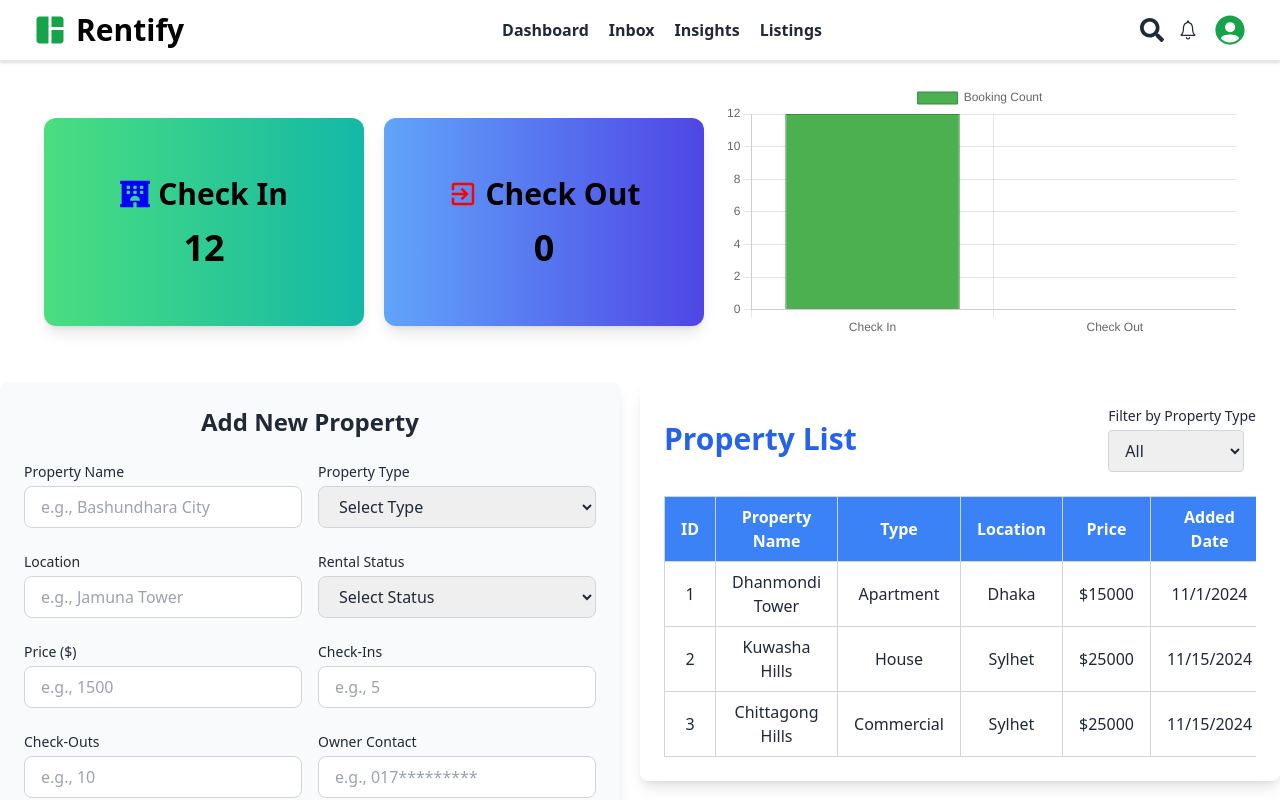
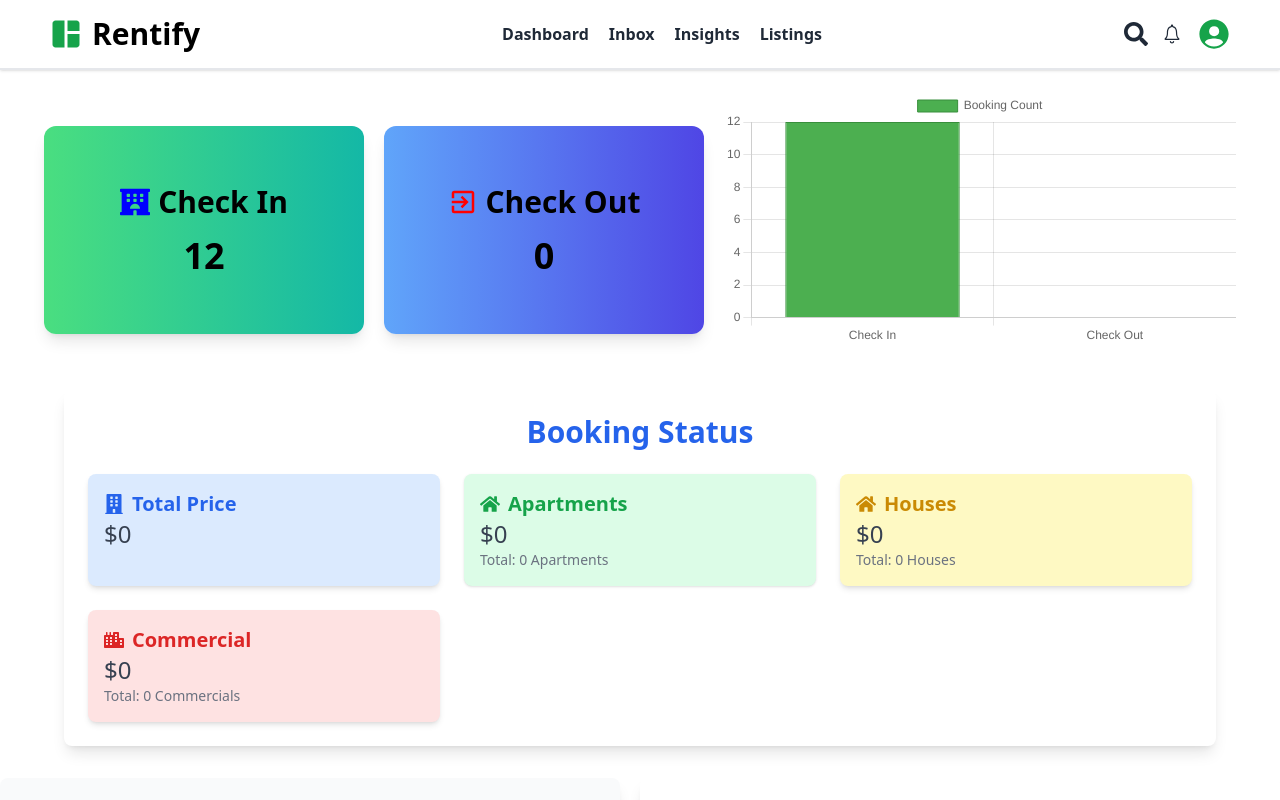
Before and after one commit to majbaulhoque/Hotel-Dashboard, a React app: page / in a window 1280 px wide. Shown: the top 800 px of the page. Built offline with nearby package versions, Linux system fonts and the light colour scheme; the HTML template or start-up script is replaced by a standard one.

Commit message:
added booking staus

```diff
--- a/src/Component/NavBar.jsx
+++ b/src/Component/NavBar.jsx
@@ -6,30 +6,46 @@ import { IoPersonCircleSharp } from "react-icons/io5";
 
 const Navbar = () => {
     return (
-        <div className='flex justify-between items-center py-3 px-8 border-b-2 shadow'>
-            <div>
+        <div className="flex flex-wrap justify-between items-center py-3 px-4 sm:px-6 md:px-8 lg:py-4 lg:px-12 border-b-2 shadow">
+            {/* Logo Section */}
+            <div className="flex-shrink-0">
                 <Logo />
             </div>
-            <div>
-                <ul className="flex space-x-5 font-semibold">
-                    <NavLink to='/' className={({ isActive, isPending }) =>
-                        isPending ? "pending" : isActive ? "active" : "text-green-500 bg-[#EAEFE8] px-3 py-1.5"
-                    }>
+
+            {/* Navigation Links */}
+            <div className="hidden sm:block">
+                <ul className="flex space-x-3 sm:space-x-5 font-semibold">
+                    <NavLink
+                        to="/"
+                        className={({ isActive, isPending }) =>
+                            isPending
+                                ? "pending"
+                                : isActive
+                                    ? "active"
+                                    : "text-green-500 bg-[#EAEFE8] px-2 py-1.5 rounded-md sm:px-3"
+                        }
+                    >
                         <li>Dashboard</li>
                     </NavLink>
-                    <li>Inbox</li>
-                    <li>Insights</li>
-                    <li>Listings</li>
+                    <li className="hover:text-green-500 cursor-pointer">Inbox</li>
+                    <li className="hover:text-green-500 cursor-pointer">Insights</li>
+                    <li className="hover:text-green-500 cursor-pointer">Listings</li>
                 </ul>
             </div>
-            <div className='flex space-x-3 text-2xl items-center'>
-                <div className='flex space-x-3'>
-                    <FaSearch />
-                    <IoIosNotificationsOutline />
+
+            {/* Icons Section */}
+            <div className="flex space-x-3 text-xl sm:text-2xl items-center mt-2 sm:mt-0">
+                <div className="flex space-x-3">
+                    <FaSearch className="hover:text-green-600 cursor-pointer" />
+                    <IoIosNotificationsOutline className="hover:text-green-600 cursor-pointer" />
                 </div>
-                <IoPersonCircleSharp className='text-4xl text-green-600' />
+                <IoPersonCircleSharp className="text-3xl sm:text-4xl text-green-600 cursor-pointer" />
             </div>
 
+            {/* Mobile Menu Button (Optional) */}
+            <div className="block sm:hidden">
+                <button className="text-green-600 text-2xl">☰</button>
+            </div>
         </div>
     );
 };
--- /dev/null
+++ b/src/Component/PropertyBoking.jsx
@@ -0,0 +1,78 @@
+import React, { useEffect, useState } from "react";
+import { FaBuilding, FaHome, FaCity } from "react-icons/fa"; // Importing icons from react-icons
+
+const PropertyBooking = () => {
+    const [properties, setProperties] = useState({
+        all: [],
+        apartments: [],
+        houses: [],
+        commercials: [],
+    });
+
+    useEffect(() => {
+        // Fetch stored properties from localStorage
+        const storedProperties = JSON.parse(localStorage.getItem("properties")) || [];
+
+        // Categorize properties by type
+        const apartments = storedProperties.filter(property => property.propertyType === "Apartment");
+        const houses = storedProperties.filter(property => property.propertyType === "House");
+        const commercials = storedProperties.filter(property => property.propertyType === "Commercial");
+
+        setProperties({
+            all: storedProperties,
+            apartments,
+            houses,
+            commercials,
+        });
+    }, []);
+
+    // Sum the total price of all properties
+    const totalPrice = properties.all.reduce((sum, property) => sum + Number(property.price), 0);
+    const apartmentPrice = properties.apartments.reduce((sum, property) => sum + Number(property.price), 0);
+    const housePrice = properties.houses.reduce((sum, property) => sum + Number(property.price), 0);
+    const commercialPrice = properties.commercials.reduce((sum, property) => sum + Number(property.price), 0);
+
+    return (
+        <div className="max-w-6xl mx-auto p-6 bg-white shadow-lg rounded-lg mb-8">
+            <h2 className="text-3xl font-bold text-blue-600 mb-6 text-center">Booking Status</h2>
+            <div className="grid grid-cols-1 sm:grid-cols-2 lg:grid-cols-3 gap-6">
+                {/* Total Price Card */}
+                <div className="bg-blue-100 p-4 rounded-lg shadow-md">
+                    <h3 className="text-xl font-bold text-blue-600 flex items-center">
+                        <FaBuilding className="mr-2 text-xl" /> Total Price
+                    </h3>
+                    <p className="text-2xl text-gray-700">${totalPrice}</p>
+                </div>
+
+                {/* Apartment Card */}
+                <div className="bg-green-100 p-4 rounded-lg shadow">
+                    <h3 className="text-xl font-bold text-green-600 flex items-center">
+                        <FaHome className="mr-2 text-xl" /> Apartments
+                    </h3>
+                    <p className="text-2xl text-gray-700">${apartmentPrice}</p>
+                    <p className="text-sm text-gray-500">Total: {properties.apartments.length} Apartments</p>
+                </div>
+
+                {/* House Card */}
+                <div className="bg-yellow-100 p-4 rounded-lg shadow-md">
+                    <h3 className="text-xl font-bold text-yellow-600 flex items-center">
+                        <FaHome className="mr-2 text-xl" /> Houses
+                    </h3>
+                    <p className="text-2xl text-gray-700">${housePrice}</p>
+                    <p className="text-sm text-gray-500">Total: {properties.houses.length} Houses</p>
+                </div>
+
+                {/* Commercial Card */}
+                <div className="bg-red-100 p-4 rounded-lg shadow-md">
+                    <h3 className="text-xl font-bold text-red-600 flex items-center">
+                        <FaCity className="mr-2 text-xl" /> Commercial
+                    </h3>
+                    <p className="text-2xl text-gray-700">${commercialPrice}</p>
+                    <p className="text-sm text-gray-500">Total: {properties.commercials.length} Commercials</p>
+                </div>
+            </div>
+        </div>
+    );
+};
+
+export default PropertyBooking;
--- a/src/Pages/Dashboard.jsx
+++ b/src/Pages/Dashboard.jsx
@@ -1,5 +1,6 @@
 
 import BookingStatus from '../Component/BookingStatus';
+import PropertyBooking from '../Component/PropertyBoking';
 import PropertyData from '../Component/PropertyData';
 import PropertyForm from '../Component/PropertyForm';
 
@@ -7,6 +8,7 @@ const Dashboard = () => {
     return (
         <div>
             <BookingStatus />
+            <PropertyBooking />
             <div className='flex mx-auto gap-5'>
                 <div className='w-3/6'>
                     <PropertyForm />
```
Also changed, not shown: src/Component/BookingStatus.jsx (line endings or trailing spaces).
